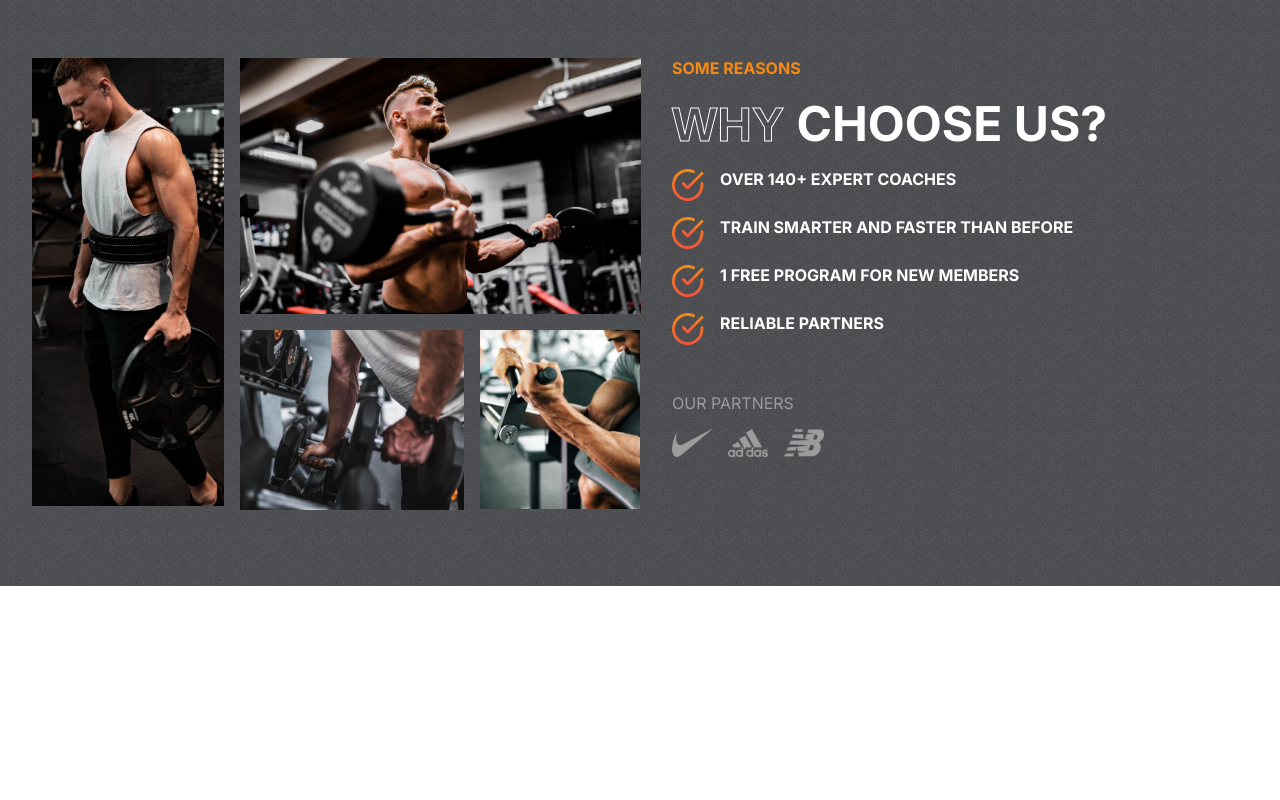
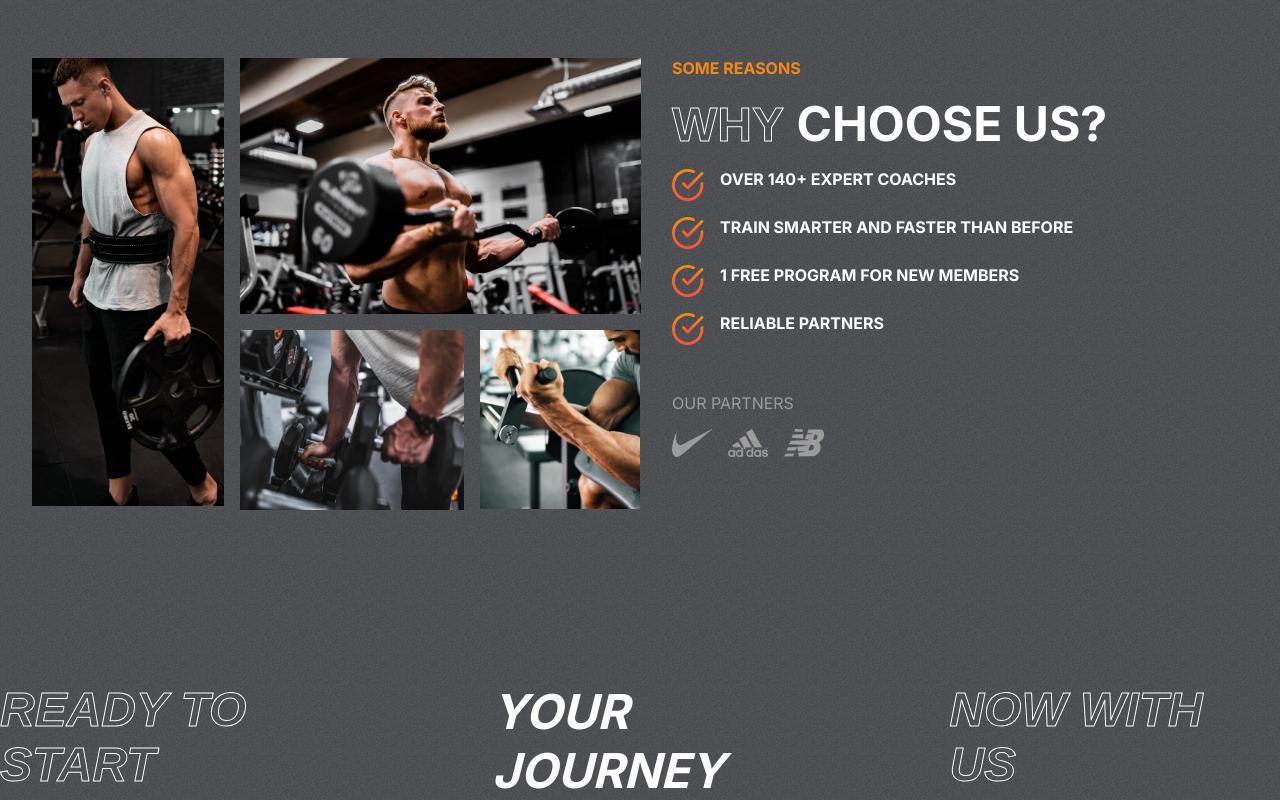
Before and after one commit to Edwin574/Gym-website, a React (Create React App) app: page / in a window 1280 px wide. Shown: the part 1205-2005 px from the top of the page. Before the commit the page ends 1791 px from the top, so only its background shows below. Built offline with nearby package versions, Linux system fonts and the light colour scheme.

Commit message:
working on plans

```diff
--- a/src/App.js
+++ b/src/App.js
@@ -1,5 +1,6 @@
 import './App.css';
 import Hero from './components/Hero/Hero'
+import Plans from './components/Plans/Plans';
 import Programs from './components/Programs/Programs';
 import Reasons from './components/Reasons/Reasons';
 function App() {
@@ -7,7 +8,8 @@
     <div className="App">
       <Hero />
       <Programs />
-      <Reasons/>
+      <Reasons />
+      <Plans/>
     </div>
   );
 }
--- /dev/null
+++ b/src/components/Plans/Plans.js
@@ -0,0 +1,22 @@
+import React from 'react';
+import "./Plans.css"
+import {plansData} from "../../data/plansData"
+
+function Plans() {
+  return (
+    <div className='plans-container'>
+      <div className='programs-header'>
+      <span className='stroke-text'>READY TO START </span>
+      <span>YOUR JOURNEY </span>
+      <span className='stroke-text'>NOW WITH US</span>
+      </div>
+      {/*plans card*/}
+      <div className='plans'>
+
+      </div>
+
+    </div>
+  );
+}
+
+export default Plans;
```
Also changed, not shown: src/components/Plans/Plans.css (added).
